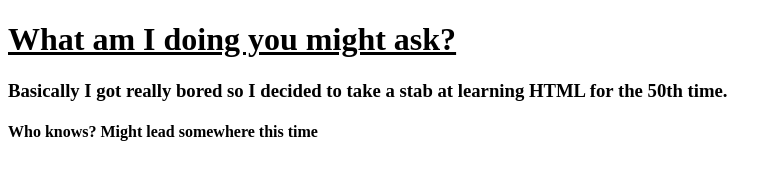
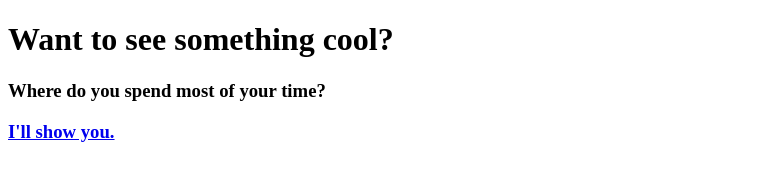
Before and after one commit to Jayhuts/messing, a plain HTML site: page index.html in a window 1280 px wide. Shown: the whole page, without its empty margins (0-782 px from the left). Drawn offline with Linux system fonts and the light colour scheme.

Commit message:
Update index.html

```diff
--- a/index.html
+++ b/index.html
@@ -3,11 +3,12 @@
 <head>
   <meta charset="utf-8">
   <meta name="viewport" content="width=device-width, inital-scale=1">
-<title> First Web Page</title>
+<title>Jason wanted to do learn coding.</title>
 </head>
 <body>
-  <p><h1><u> What am I doing you might ask? </u></h1></p>
-  <p><h3> Basically I got really bored so I decided to take a stab at learning HTML for the 50th time.</h3></p>
-  <p><h4> Who knows? Might lead somewhere this time </h4></p>
+ <h1><b>Want to see something cool?</b></h1>
+ <p><h3>Where do you spend most of your time?</h3>
+  <h3><a href="https://www.ascotsigns.com/"> I'll show you.</a></h3>
+ </p>
 </body>
 </html>
```
